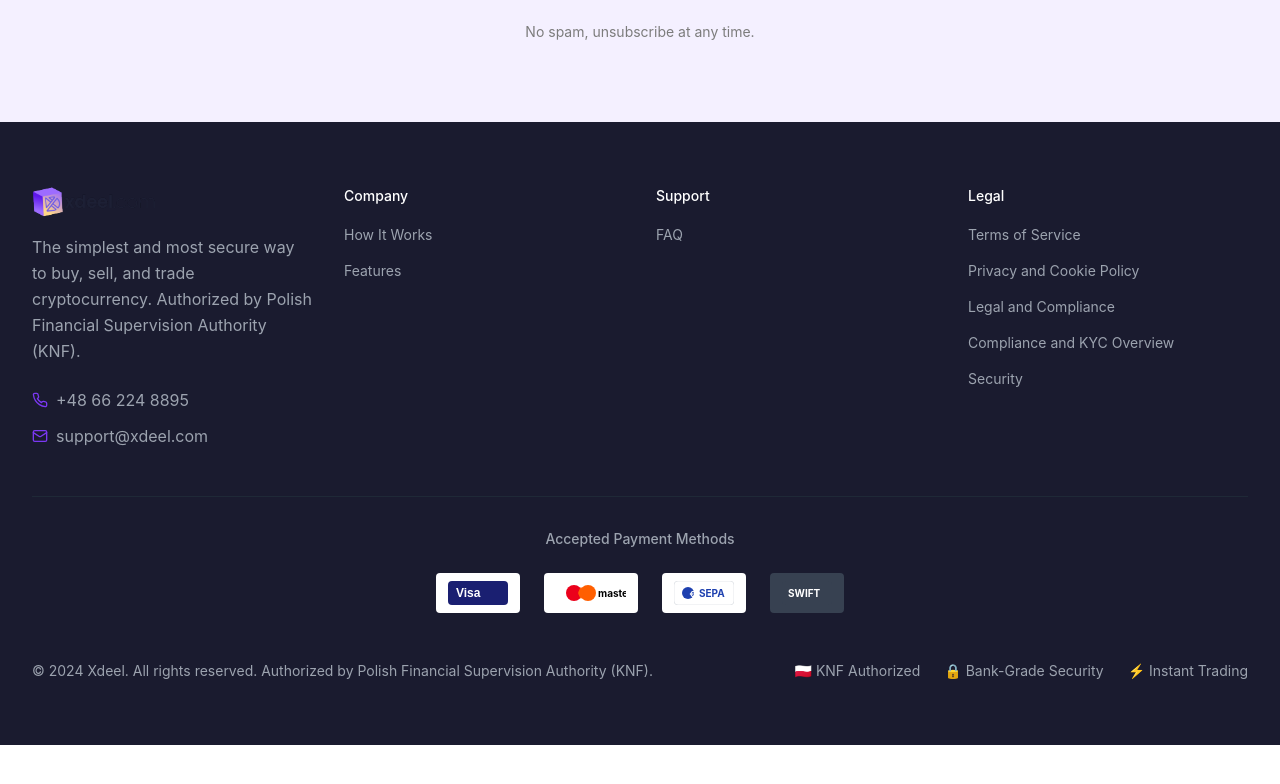
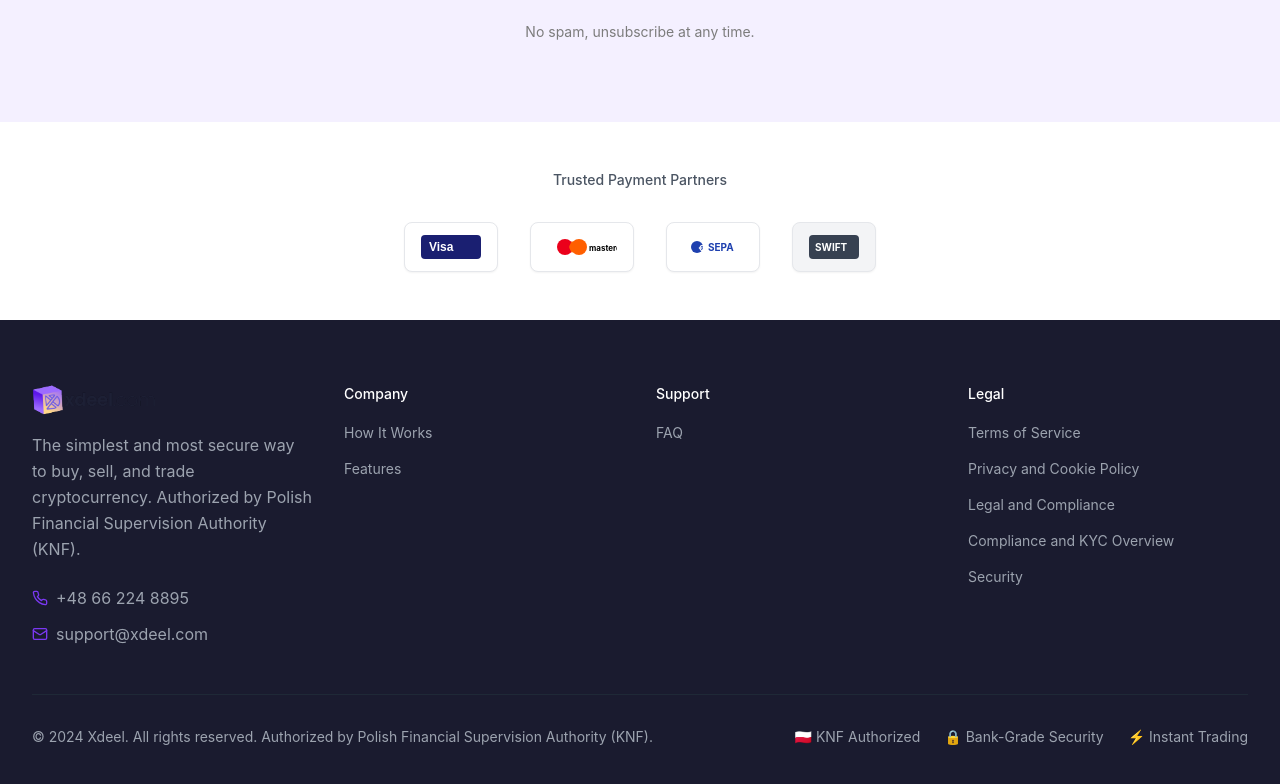
Before and after one commit to cidrus-money-org/xdeel-nexus-web, a React (Vite) app: page / in a window 1280 px wide. Shown: the part 4242-5026 px from the top of the page. Before the commit the page ends 4987 px from the top, so only its background shows below. Built offline with nearby package versions, Linux system fonts and the light colour scheme.

Commit message:
Move Payment Methods Section
Relocated the "Accepted Payment Methods" section from the footer to the area above the footer, below the newsletter subscription, and updated the styling. Modified `src/components/Footer.tsx` and `src/pages/Index.tsx`.

```diff
--- a/src/components/Footer.tsx
+++ b/src/components/Footer.tsx
@@ -71,53 +71,10 @@ export const Footer = () => {
           ))}
         </div>
 
-        {/* Accepted Payment Methods */}
-        <div className="mb-8">
-          <Separator className="bg-gray-800 mb-8" />
-          <div className="text-center">
-            <h3 className="text-gray-400 font-medium mb-6 text-sm">Accepted Payment Methods</h3>
-            <div className="flex justify-center items-center gap-6 flex-wrap">
-              {/* Visa */}
-              <div className="flex items-center bg-white rounded px-3 py-2" title="Visa">
-                <svg width="60" height="24" viewBox="0 0 60 24" fill="none" xmlns="http://www.w3.org/2000/svg" className="h-6">
-                  <rect width="60" height="24" rx="4" fill="#1a1f71"/>
-                  <text x="8" y="16" fill="#ffffff" fontSize="12" fontWeight="bold" fontFamily="Arial, sans-serif">Visa</text>
-                </svg>
-              </div>
-
-              {/* Mastercard */}
-              <div className="flex items-center bg-white rounded px-3 py-2" title="Mastercard">
-                <svg width="70" height="24" viewBox="0 0 70 24" fill="none" xmlns="http://www.w3.org/2000/svg" className="h-6">
-                  <circle cx="18" cy="12" r="8" fill="#eb001b"/>
-                  <circle cx="32" cy="12" r="8" fill="#ff5f00"/>
-                  <path d="M25 6c1.8 2.4 2.8 5.3 2.8 6s-1 3.6-2.8 6c-1.8-2.4-2.8-5.3-2.8-6s1-3.6 2.8-6z" fill="#ff5f00"/>
-                  <text x="42" y="16" fill="#000000" fontSize="10" fontWeight="bold">mastercard</text>
-                </svg>
-              </div>
-
-              {/* SEPA */}
-              <div className="flex items-center bg-white rounded px-3 py-2" title="SEPA">
-                <svg width="60" height="24" viewBox="0 0 60 24" fill="none" xmlns="http://www.w3.org/2000/svg" className="h-6">
-                  <rect width="60" height="24" rx="4" fill="#ffffff" stroke="#e5e7eb" strokeWidth="1"/>
-                  <circle cx="14" cy="12" r="6" fill="#1e40af"/>
-                  <text x="15.5" y="16" fill="#ffffff" fontSize="8" fontWeight="bold">€</text>
-                  <text x="25" y="16" fill="#1e40af" fontSize="10" fontWeight="bold">SEPA</text>
-                </svg>
-              </div>
-
-              {/* SWIFT */}
-              <div className="flex items-center bg-gray-700 rounded px-3 py-2" title="SWIFT">
-                <svg width="50" height="24" viewBox="0 0 50 24" fill="none" xmlns="http://www.w3.org/2000/svg" className="h-6">
-                  <rect width="50" height="24" rx="4" fill="#374151"/>
-                  <text x="6" y="16" fill="#ffffff" fontSize="10" fontWeight="bold">SWIFT</text>
-                </svg>
-              </div>
-            </div>
-          </div>
-        </div>
+        <Separator className="bg-gray-800 mb-8" />
 
         {/* Bottom Footer */}
-        <div className="flex flex-col md:flex-row justify-between items-center pt-4">
+        <div className="flex flex-col md:flex-row justify-between items-center">
           <div className="text-gray-400 text-sm mb-4 md:mb-0">
             © 2024 Xdeel. All rights reserved. Authorized by Polish Financial Supervision Authority (KNF).
           </div>
--- a/src/components/home/Newsletter.tsx
+++ b/src/components/home/Newsletter.tsx
@@ -5,6 +5,7 @@ import { Mail } from "lucide-react";
 
 export const Newsletter = () => {
   return (
+    <>
       <section className="py-20 bg-[#F4F0FF] w-full">
         <div className="max-w-5xl mx-auto px-6 md:px-8">
           <div className="max-w-2xl mx-auto text-center">
@@ -35,5 +36,52 @@ export const Newsletter = () => {
           </div>
         </div>
       </section>
+
+      {/* Trusted Payment Partners Section */}
+      <section className="py-12 bg-white w-full">
+        <div className="max-w-5xl mx-auto px-6 md:px-8">
+          <div className="text-center">
+            <h3 className="text-gray-600 font-medium mb-8 text-sm">Trusted Payment Partners</h3>
+            <div className="flex justify-center items-center gap-8 flex-wrap">
+              {/* Visa */}
+              <div className="flex items-center bg-white rounded-lg border border-gray-200 px-4 py-3 shadow-sm" title="Visa">
+                <svg width="60" height="24" viewBox="0 0 60 24" fill="none" xmlns="http://www.w3.org/2000/svg" className="h-6">
+                  <rect width="60" height="24" rx="4" fill="#1a1f71"/>
+                  <text x="8" y="16" fill="#ffffff" fontSize="12" fontWeight="bold" fontFamily="Arial, sans-serif">Visa</text>
+                </svg>
+              </div>
+
+              {/* Mastercard */}
+              <div className="flex items-center bg-white rounded-lg border border-gray-200 px-4 py-3 shadow-sm" title="Mastercard">
+                <svg width="70" height="24" viewBox="0 0 70 24" fill="none" xmlns="http://www.w3.org/2000/svg" className="h-6">
+                  <circle cx="18" cy="12" r="8" fill="#eb001b"/>
+                  <circle cx="32" cy="12" r="8" fill="#ff5f00"/>
+                  <path d="M25 6c1.8 2.4 2.8 5.3 2.8 6s-1 3.6-2.8 6c-1.8-2.4-2.8-5.3-2.8-6s1-3.6 2.8-6z" fill="#ff5f00"/>
+                  <text x="42" y="16" fill="#000000" fontSize="8" fontWeight="bold">mastercard</text>
+                </svg>
+              </div>
+
+              {/* SEPA */}
+              <div className="flex items-center bg-white rounded-lg border border-gray-200 px-4 py-3 shadow-sm" title="SEPA">
+                <svg width="60" height="24" viewBox="0 0 60 24" fill="none" xmlns="http://www.w3.org/2000/svg" className="h-6">
+                  <rect width="60" height="24" rx="4" fill="#ffffff"/>
+                  <circle cx="14" cy="12" r="6" fill="#1e40af"/>
+                  <text x="15.5" y="16" fill="#ffffff" fontSize="8" fontWeight="bold">€</text>
+                  <text x="25" y="16" fill="#1e40af" fontSize="10" fontWeight="bold">SEPA</text>
+                </svg>
+              </div>
+
+              {/* SWIFT */}
+              <div className="flex items-center bg-gray-100 rounded-lg border border-gray-200 px-4 py-3 shadow-sm" title="SWIFT">
+                <svg width="50" height="24" viewBox="0 0 50 24" fill="none" xmlns="http://www.w3.org/2000/svg" className="h-6">
+                  <rect width="50" height="24" rx="4" fill="#374151"/>
+                  <text x="6" y="16" fill="#ffffff" fontSize="10" fontWeight="bold">SWIFT</text>
+                </svg>
+              </div>
+            </div>
+          </div>
+        </div>
+      </section>
+    </>
   );
 };
```
Lines whose indentation alone changed are shown as unchanged.
